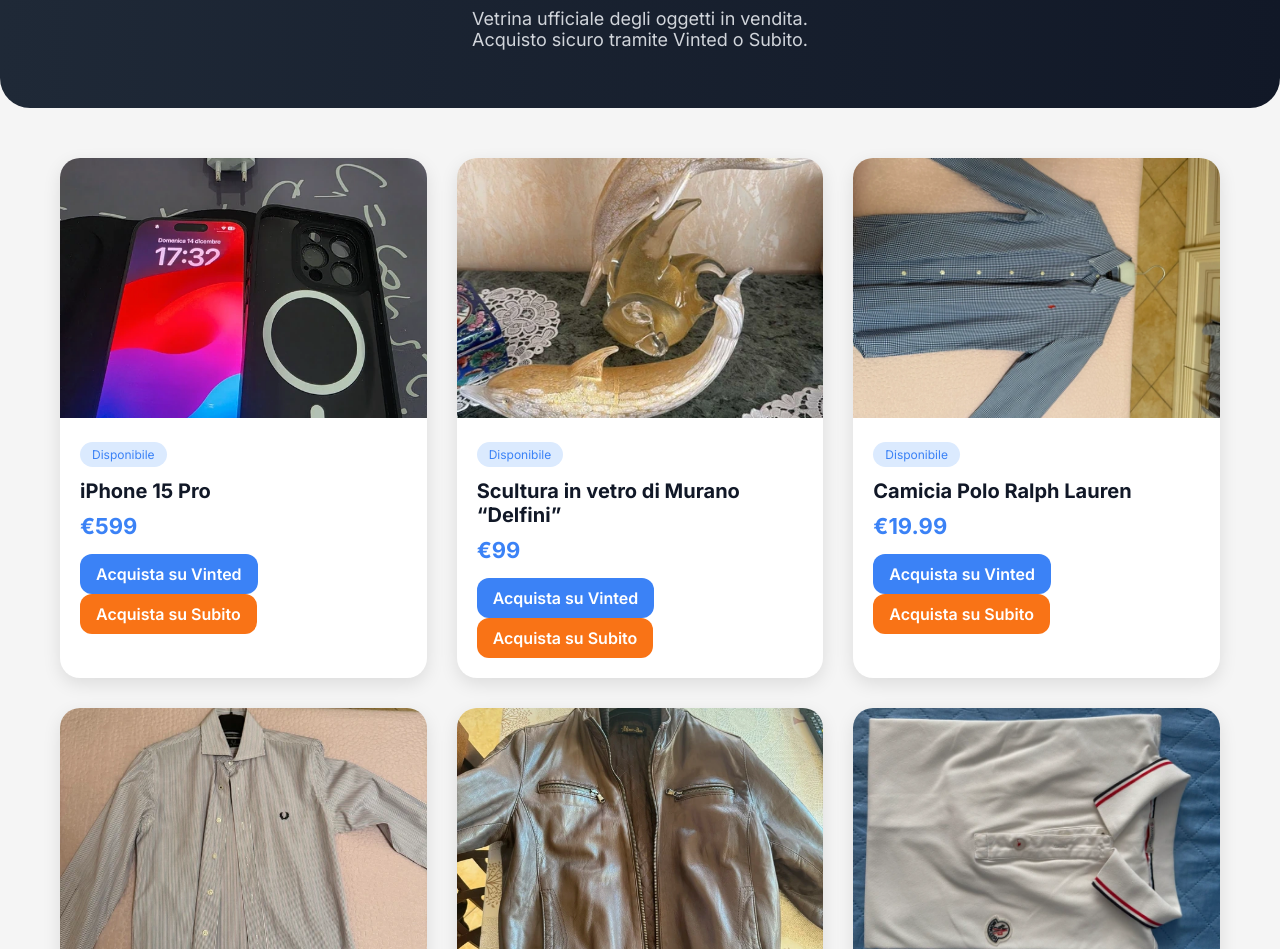
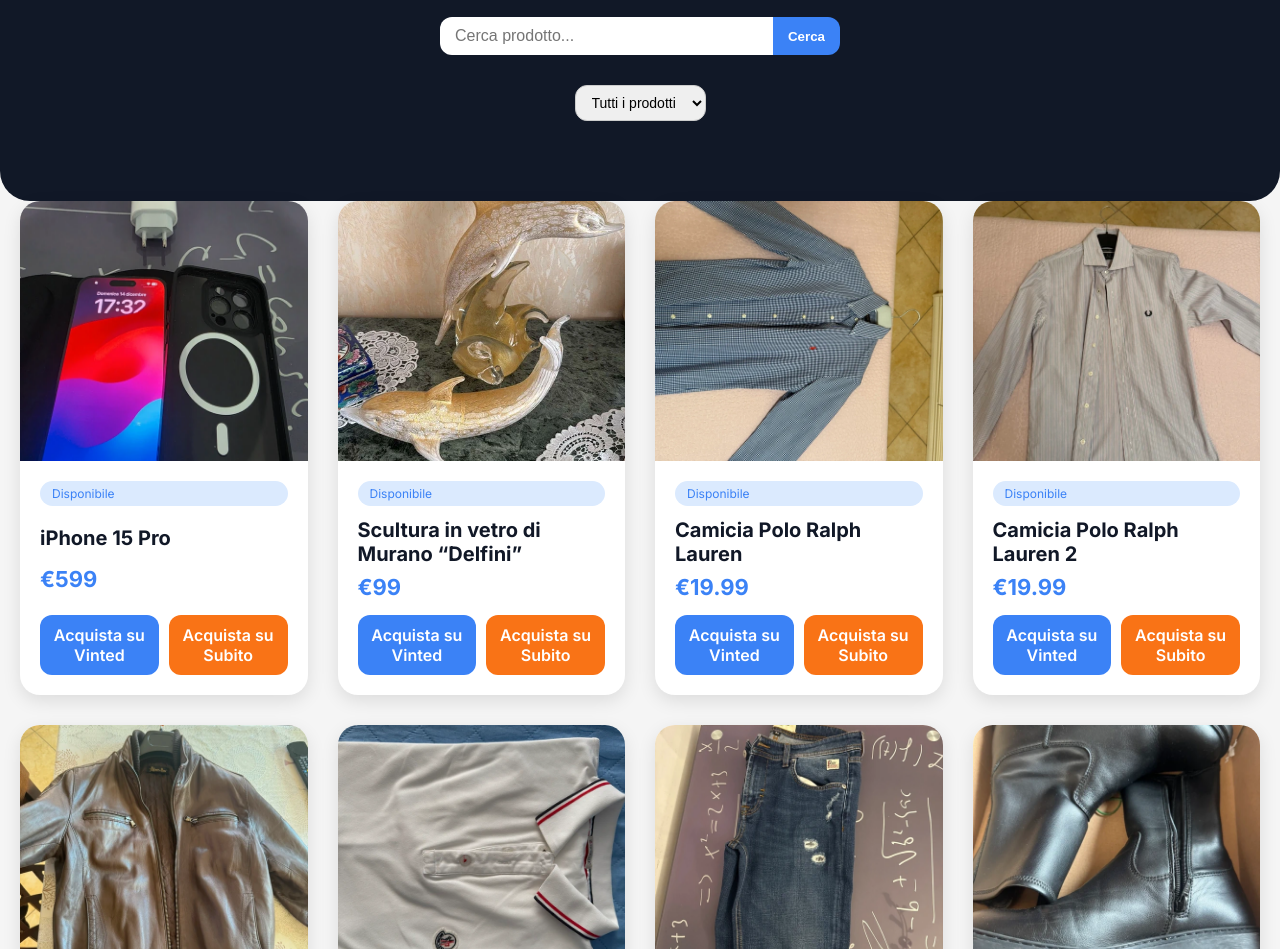
Before and after one commit to stranostore/stranostore, a plain HTML site: page index.html in a window 1280 px wide. Shown: the part 269-1218 px from the top of the page. Drawn offline with Linux system fonts and the light colour scheme.

Commit message:
Update index.html

```diff
--- a/index.html
+++ b/index.html
@@ -18,10 +18,9 @@
   --accent2: #f97316;
 }
 
-* { box-sizing: border-box; }
+* { box-sizing: border-box; margin:0; padding:0; }
 
 body {
-  margin: 0;
   font-family: 'Inter', sans-serif;
   background: var(--bg);
   color: var(--text);
@@ -29,38 +28,87 @@ body {
 
 /* HEADER */
 header {
+  background: #111827;
+  color: #fff;
+  padding: 30px 20px 40px;
   display: flex;
   flex-direction: column;
   align-items: center;
-  padding: 50px 20px 40px;
-  background: linear-gradient(90deg, #1f2937, #111827);
-  color: #fff;
   border-bottom-left-radius: 30px;
   border-bottom-right-radius: 30px;
 }
 
 .logo {
   width: 120px;
+  margin-bottom: 15px;
+}
+
+header h1 {
+  font-size: 42px;
+  margin-bottom: 10px;
+}
+
+header p {
+  font-size: 16px;
+  color: #d1d5db;
+  text-align: center;
+  max-width: 600px;
   margin-bottom: 20px;
 }
 
-header h1 {
-  font-size: 48px;
-  margin: 0 0 10px;
+/* SEARCH BAR */
+.search-bar {
+  display: flex;
+  max-width: 400px;
+  width: 100%;
+  margin-bottom: 30px;
 }
 
-header p {
-  font-size: 18px;
-  color: #d1d5db;
-  text-align: center;
-  max-width: 600px;
+.search-bar input {
+  flex: 1;
+  padding: 10px 15px;
+  border-radius: 12px 0 0 12px;
+  border: none;
+  outline: none;
+  font-size: 16px;
+}
+
+.search-bar button {
+  padding: 10px 15px;
+  border: none;
+  background: var(--accent);
+  color: #fff;
+  font-weight: 600;
+  border-radius: 0 12px 12px 0;
+  cursor: pointer;
+  transition: opacity 0.2s;
+}
+
+.search-bar button:hover {
+  opacity: 0.85;
+}
+
+/* FILTERS */
+.filters {
+  display: flex;
+  justify-content: center;
+  gap: 20px;
+  margin-bottom: 40px;
+  flex-wrap: wrap;
+}
+
+.filters select {
+  padding: 8px 12px;
+  border-radius: 12px;
+  border: 1px solid #ccc;
+  font-size: 14px;
 }
 
 /* STORE */
 .store {
-  max-width: 1200px;
-  margin: 50px auto;
-  padding: 0 20px;
+  max-width: 1300px;
+  margin: auto;
+  padding: 0 20px 80px;
   display: grid;
   grid-template-columns: repeat(auto-fit, minmax(280px, 1fr));
   gap: 30px;
@@ -73,6 +121,8 @@ header p {
   overflow: hidden;
   box-shadow: 0 6px 18px rgba(0,0,0,0.1);
   transition: transform 0.3s ease, box-shadow 0.3s ease;
+  display: flex;
+  flex-direction: column;
 }
 
 .card:hover {
@@ -88,11 +138,15 @@ header p {
 
 .card-content {
   padding: 20px;
+  flex: 1;
+  display: flex;
+  flex-direction: column;
+  justify-content: space-between;
 }
 
 .card-content h3 {
-  margin: 0 0 10px;
   font-size: 20px;
+  margin-bottom: 8px;
 }
 
 .price {
@@ -115,16 +169,22 @@ header p {
   color: var(--accent);
 }
 
+/* BUTTONS */
+.buttons {
+  display: flex;
+  gap: 10px;
+  flex-wrap: wrap;
+}
+
 .buttons a {
-  display: inline-block;
+  flex: 1;
   text-align: center;
-  padding: 10px 16px;
-  margin-right: 10px;
+  padding: 10px;
   border-radius: 12px;
   font-weight: 600;
   text-decoration: none;
   color: #fff;
-  transition: all 0.2s ease;
+  transition: opacity 0.2s;
 }
 
 .buttons a.vinted {
@@ -142,10 +202,9 @@ header p {
 /* FOOTER */
 footer {
   text-align: center;
-  padding: 30px 20px;
+  padding: 40px 20px;
   background: #111827;
   color: #d1d5db;
-  margin-top: 50px;
 }
 
 footer .social {
@@ -171,7 +230,24 @@ footer .social a:hover {
 <header>
   <img src="logo.png" alt="Strano Store" class="logo">
   <h1>Strano Store</h1>
-  <p>Vetrina ufficiale degli oggetti in vendita.<br>Acquisto sicuro tramite Vinted o Subito.</p>
+  <p>Vetrina ufficiale degli oggetti in vendita. Acquisto sicuro tramite Vinted o Subito.</p>
+
+  <div class="search-bar">
+    <input type="text" id="searchInput" placeholder="Cerca prodotto...">
+    <button onclick="filterProducts()">Cerca</button>
+  </div>
+
+  <div class="filters">
+    <select id="filterCategory" onchange="filterProducts()">
+      <option value="all">Tutti i prodotti</option>
+      <option value="camicia">Camicia</option>
+      <option value="giubbotto">Giubbotto</option>
+      <option value="iphone">iPhone</option>
+      <option value="pantaloni">Pantaloni</option>
+      <option value="stivali">Stivali</option>
+      <option value="delfino">Scultura</option>
+    </select>
+  </div>
 </header>
 
 <section class="store" id="store"></section>
@@ -187,19 +263,21 @@ footer .social a:hover {
 
 <script>
 const prodotti = [
-  { img: 'iphone.png', nome: 'iPhone 15 Pro', prezzo: '599', badge: 'Disponibile', linkVinted: 'https://www.vinted.it/member/156457000-stranostore', linkSubito: 'https://www.subito.it/utente/16474204' },
-  { img: 'delfino.png', nome: 'Scultura in vetro di Murano “Delfini”', prezzo: '99', badge: 'Disponibile', linkVinted: 'https://www.vinted.it/member/156457000-stranostore', linkSubito: 'https://www.subito.it/utente/16474204' },
-  { img: 'camicia1.png', nome: 'Camicia Polo Ralph Lauren', prezzo: '19.99', badge: 'Disponibile', linkVinted: 'https://www.vinted.it/member/156457000-stranostore', linkSubito: 'https://www.subito.it/utente/16474204' },
-  { img: 'camicia2.png', nome: 'Camicia Polo Ralph Lauren 2', prezzo: '19.99', badge: 'Disponibile', linkVinted: 'https://www.vinted.it/member/156457000-stranostore', linkSubito: 'https://www.subito.it/utente/16474204' },
-  { img: 'giubotto.png', nome: 'Giubbotto Invernale', prezzo: '19.99', badge: 'Disponibile', linkVinted: 'https://www.vinted.it/member/156457000-stranostore', linkSubito: 'https://www.subito.it/utente/16474204' },
-  { img: 'moncler.webp', nome: 'Polo Moncler', prezzo: '29.99', badge: 'Disponibile', linkVinted: 'https://www.vinted.it/member/156457000-stranostore', linkSubito: 'https://www.subito.it/utente/16474204' },
-  { img: 'pantaloni.png', nome: "Pantaloni Roy Roger's", prezzo: '19.99', badge: 'Disponibile', linkVinted: 'https://www.vinted.it/member/156457000-stranostore', linkSubito: 'https://www.subito.it/utente/16474204' },
-  { img: 'stivali.png', nome: 'Stivali Donna', prezzo: '39.99', badge: 'Disponibile', linkVinted: 'https://www.vinted.it/member/156457000-stranostore', linkSubito: 'https://www.subito.it/utente/16474204' }
+  { img: 'iphone.png', nome: 'iPhone 15 Pro', prezzo: '599', badge: 'Disponibile', categoria:'iphone', linkVinted: 'https://www.vinted.it/member/156457000-stranostore', linkSubito: 'https://www.subito.it/utente/16474204' },
+  { img: 'delfino.png', nome: 'Scultura in vetro di Murano “Delfini”', prezzo: '99', badge: 'Disponibile', categoria:'delfino', linkVinted: 'https://www.vinted.it/member/156457000-stranostore', linkSubito: 'https://www.subito.it/utente/16474204' },
+  { img: 'camicia1.png', nome: 'Camicia Polo Ralph Lauren', prezzo: '19.99', badge: 'Disponibile', categoria:'camicia', linkVinted: 'https://www.vinted.it/member/156457000-stranostore', linkSubito: 'https://www.subito.it/utente/16474204' },
+  { img: 'camicia2.png', nome: 'Camicia Polo Ralph Lauren 2', prezzo: '19.99', badge: 'Disponibile', categoria:'camicia', linkVinted: 'https://www.vinted.it/member/156457000-stranostore', linkSubito: 'https://www.subito.it/utente/16474204' },
+  { img: 'giubotto.png', nome: 'Giubbotto Invernale', prezzo: '19.99', badge: 'Disponibile', categoria:'giubbotto', linkVinted: 'https://www.vinted.it/member/156457000-stranostore', linkSubito: 'https://www.subito.it/utente/16474204' },
+  { img: 'moncler.webp', nome: 'Polo Moncler', prezzo: '29.99', badge: 'Disponibile', categoria:'giubbotto', linkVinted: 'https://www.vinted.it/member/156457000-stranostore', linkSubito: 'https://www.subito.it/utente/16474204' },
+  { img: 'pantaloni.png', nome: "Pantaloni Roy Roger's", prezzo: '19.99', badge: 'Disponibile', categoria:'pantaloni', linkVinted: 'https://www.vinted.it/member/156457000-stranostore', linkSubito: 'https://www.subito.it/utente/16474204' },
+  { img: 'stivali.png', nome: 'Stivali Donna', prezzo: '39.99', badge: 'Disponibile', categoria:'stivali', linkVinted: 'https://www.vinted.it/member/156457000-stranostore', linkSubito: 'https://www.subito.it/utente/16474204' }
 ];
 
 const store = document.getElementById('store');
+
+function renderProducts(filteredProducts) {
   store.innerHTML = '';
-prodotti.forEach(p => {
+  filteredProducts.forEach(p => {
     const card = document.createElement('div');
     card.className = 'card';
     card.innerHTML = `
@@ -216,6 +294,20 @@ prodotti.forEach(p => {
     `;
     store.appendChild(card);
   });
+}
+
+// Filtra prodotti per ricerca e categoria
+function filterProducts() {
+  const search = document.getElementById('searchInput').value.toLowerCase();
+  const category = document.getElementById('filterCategory').value;
+  const filtered = prodotti.filter(p => {
+    return (p.nome.toLowerCase().includes(search)) && (category === 'all' || p.categoria === category);
+  });
+  renderProducts(filtered);
+}
+
+// Mostra tutti all'avvio
+renderProducts(prodotti);
 </script>
 </body>
 </html>
```
Lines whose indentation alone changed are shown as unchanged.
